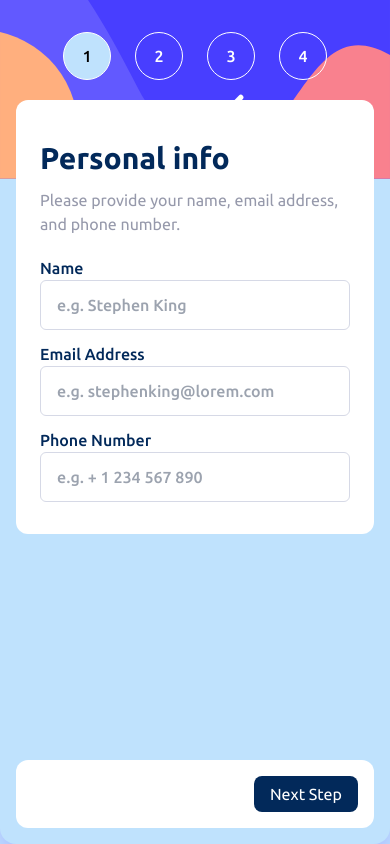
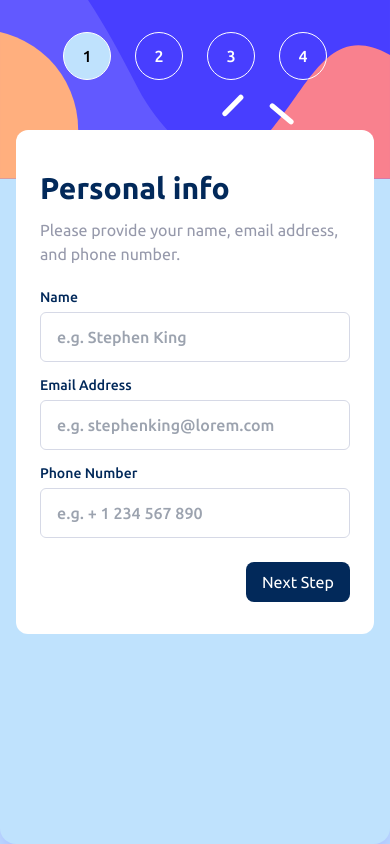
Before and after one commit to pticasolovey20/multy-step-form, a React (Create React App) app: page / in a window 390 px wide. Built offline with nearby package versions, Linux system fonts and the light colour scheme.

Commit message:
updated layout

```diff
--- a/src/App.jsx
+++ b/src/App.jsx
@@ -4,7 +4,6 @@ import { Outlet, Route, Routes, useNavigate } from "react-router-dom";
 
 import Layout from "./component/layout";
 import SideBar from "./component/side-bar";
-import Button from "./component/button";
 
 import { classNames } from "./utils";
 import { steps } from "./constants";
@@ -52,7 +51,7 @@ const App = () => {
 				className={classNames(
 					"h-full md:h-[80%] lg:h-[600px]",
 					"w-full md:w-[90%] lg:w-[850px]",
-					"flex flex-col md:flex-row",
+					"flex flex-col md:flex-row justify-between",
 					"md:gap-4 p-0 md:p-4 rounded-2xl",
 					"md:bg-neutral-white shadow-primary-pastel-blue shadow-[0px_10px_20px]"
 				)}
@@ -61,8 +60,9 @@ const App = () => {
 
 				<div
 					className={classNames(
-						"relative md:static w-full sm:[60%] md:w-[65%] h-full p-4 sm:p-8 md:p-0",
-						"top-[-45px] xs:top-[-95px] sm:top-[-180px]"
+						"relative md:static",
+						"w-full md:w-[65%]",
+						"-top-[20%] xs:-top-[23%] p-4 sm:p-8 md:p-0"
 					)}
 				>
 					<Routes>
@@ -71,6 +71,7 @@ const App = () => {
 								<Outlet
 									context={{
 										finish,
+										activeStep,
 										handlePrevStep,
 										handleNextStep,
 										handleConfirm,
@@ -87,32 +88,6 @@ const App = () => {
 						</Route>
 					</Routes>
 				</div>
-
-				{!finish && (
-					<div className="relative px-4 sm:px-8 pb-4 md:hidden">
-						<div
-							className={classNames(
-								"flex justify-end md:hidden",
-								"p-4 md:p-6 rounded-xl bg-neutral-white",
-								activeStep > 0 ? "justify-between" : "justify-end"
-							)}
-						>
-							{activeStep > 0 && (
-								<Button
-									onClick={handlePrevStep}
-									label="Go Back"
-									styles="text-neutral-cool-gray hover:text-primary-marine-blue"
-								/>
-							)}
-
-							<Button
-								onClick={activeStep < steps.length - 1 ? handleNextStep : handleConfirm}
-								label={activeStep < steps.length - 1 ? "Next Step" : "Confirm"}
-								styles="text-white bg-primary-marine-blue hover:bg-primary-marine-blue/80"
-							/>
-						</div>
-					</div>
-				)}
 			</div>
 		</Layout>
 	);
--- a/src/component/button/index.jsx
+++ b/src/component/button/index.jsx
@@ -5,7 +5,7 @@ const Button = ({ label, type = "submit", onClick, styles }) => {
 		<button
 			type={type}
 			onClick={onClick}
-			className={classNames("sm:font-medium", "px-4 sm:px-6 py-1.5 sm:py-2.5 rounded-lg duration-300", styles)}
+			className={classNames("sm:font-medium", "px-4 sm:px-8 py-2 sm:py-3 rounded-lg duration-300", styles)}
 		>
 			{label}
 		</button>
--- a/src/component/input/index.jsx
+++ b/src/component/input/index.jsx
@@ -2,9 +2,9 @@ import { classNames } from "../../utils";
 
 const Input = ({ label, id, type = "text", placeholder, autoComplete = "off", register, errors }) => {
 	return (
-		<div className="flex flex-col gap-1 md:gap-2">
-			<div className="flex justify-between leading-none">
-				<label htmlFor={id} className="text-primary-marine-blue font-medium">
+		<div className="flex flex-col gap-2">
+			<div className="flex items-center justify-between text-sm md:text-base leading-none">
+				<label htmlFor={id} className="text-primary-marine-blue font-medium sm:font-semibold">
 					{label}
 				</label>
 
--- a/src/component/layout/index.jsx
+++ b/src/component/layout/index.jsx
@@ -8,7 +8,7 @@ const Layout = ({ children }) => {
 				"flex md:items-center md:justify-center"
 			)}
 		>
-			<main className="w-full flex md:justify-center relative">{children}</main>
+			<main className="w-full flex md:justify-center">{children}</main>
 		</section>
 	);
 };
--- a/src/component/side-bar/index.jsx
+++ b/src/component/side-bar/index.jsx
@@ -8,8 +8,8 @@ const SideBar = ({ activeStep }) => {
 	const { matches: SVG } = useMediaQuery("min-width", 768);
 
 	return (
-		<div className="relative w-full md:w-[37%] rounded-xl">
-			<div className="md:absolute relative h-full">{SVG ? <DesctopBG /> : <MobileBG />}</div>
+		<div className="relative w-full md:w-[37%] lg:w-[34%] rounded-xl">
+			{SVG ? <DesctopBG /> : <MobileBG />}
 			<Stepper activeStep={activeStep} />
 		</div>
 	);
--- a/src/component/stepper/index.jsx
+++ b/src/component/stepper/index.jsx
@@ -3,11 +3,11 @@ import { steps } from "../../constants";
 
 const Stepper = ({ activeStep }) => {
 	return (
-		<div className={classNames("flex justify-center")}>
 		<div
 			className={classNames(
-					"flex flex-row md:flex-col gap-6 md:gap-8 p-6 md:p-8",
-					"absolute top-2 md:top-0 md:left-0 z-10"
+				"w-full flex flex-row md:flex-col",
+				"justify-center gap-6 md:gap-8 p-6 md:p-8",
+				"absolute top-2 md:top-1 md:left-0 z-10"
 			)}
 		>
 			{steps.map(({ label, description }, index) => (
@@ -32,7 +32,6 @@ const Stepper = ({ activeStep }) => {
 				</div>
 			))}
 		</div>
-		</div>
 	);
 };
 
--- a/src/component/stepper/steps/Addons.jsx
+++ b/src/component/stepper/steps/Addons.jsx
@@ -12,11 +12,11 @@ const Addons = () => {
 		<form
 			onSubmit={handleSubmit(onSubmit)}
 			className={classNames(
-				"flex flex-col lg:h-full",
+				"h-full flex flex-col justify-evenly",
 				"gap-6 md:gap-4 rounded-xl",
 				"bg-neutral-white overflow-hidden",
 				"px-6 md:px-8 lg:px-10",
-				"md:!pl-2 lg:!pl-6",
+				"md:!pl-3 lg:!pl-6",
 				"py-10 md:py-4 lg:py-8",
 				"pb-8 md:!pb-4"
 			)}
@@ -26,9 +26,9 @@ const Addons = () => {
 				<span className="text-neutral-cool-gray">Add-ons help enhance your gaming experience.</span>
 			</div>
 
-			<div className="flex-1"></div>
+			<div className="flex flex-col gap-4 md:gap-6"></div>
 
-			<div className="hidden md:flex justify-between">
+			<div className="w-full flex justify-between">
 				<Button
 					onClick={handlePrevStep}
 					label="Go Back"
--- a/src/component/stepper/steps/YourInfo.jsx
+++ b/src/component/stepper/steps/PersonalInfo.jsx
@@ -4,7 +4,7 @@ import { classNames } from "../../../utils";
 import Button from "../../button";
 import Input from "../../input";
 
-const YourInfo = () => {
+const PersonalInfo = () => {
 	const { handleNextStep, handleSubmit, register, errors } = useOutletContext();
 
 	const onSubmit = async () => handleNextStep();
@@ -13,11 +13,11 @@ const YourInfo = () => {
 		<form
 			onSubmit={handleSubmit(onSubmit)}
 			className={classNames(
-				"flex flex-col lg:h-full",
+				"h-full flex flex-col justify-evenly",
 				"gap-6 md:gap-4 rounded-xl",
 				"bg-neutral-white overflow-hidden",
 				"px-6 md:px-8 lg:px-10",
-				"md:!pl-2 lg:!pl-6",
+				"md:!pl-3 lg:!pl-6",
 				"py-10 md:py-4 lg:py-8",
 				"pb-8 md:!pb-4"
 			)}
@@ -57,7 +57,7 @@ const YourInfo = () => {
 				/>
 			</div>
 
-			<div className="hidden md:flex justify-end h-full">
+			<div className="w-full flex justify-end">
 				<Button
 					type="submit"
 					label="Next Step"
@@ -68,4 +68,4 @@ const YourInfo = () => {
 	);
 };
 
-export default YourInfo;
+export default PersonalInfo;
--- a/src/component/stepper/steps/SelectPlan.jsx
+++ b/src/component/stepper/steps/SelectPlan.jsx
@@ -12,11 +12,11 @@ const SelectPlan = () => {
 		<form
 			onSubmit={handleSubmit(onSubmit)}
 			className={classNames(
-				"flex flex-col lg:h-full",
+				"h-full flex flex-col justify-evenly",
 				"gap-6 md:gap-4 rounded-xl",
 				"bg-neutral-white overflow-hidden",
 				"px-6 md:px-8 lg:px-10",
-				"md:!pl-2 lg:!pl-6",
+				"md:!pl-3 lg:!pl-6",
 				"py-10 md:py-4 lg:py-8",
 				"pb-8 md:!pb-4"
 			)}
@@ -26,9 +26,9 @@ const SelectPlan = () => {
 				<span className="text-neutral-cool-gray">You have the option of monthly or yearly billing.</span>
 			</div>
 
-			<div className="flex-1"></div>
+			<div className="flex flex-col gap-4 md:gap-6"></div>
 
-			<div className="hidden md:flex justify-between">
+			<div className="w-full flex justify-between">
 				<Button
 					onClick={handlePrevStep}
 					label="Go Back"
--- a/src/component/stepper/steps/Summary.jsx
+++ b/src/component/stepper/steps/Summary.jsx
@@ -15,11 +15,11 @@ const Summary = () => {
 		<form
 			onSubmit={handleSubmit(onSubmit)}
 			className={classNames(
-				"flex flex-col lg:h-full",
+				"h-full flex flex-col justify-evenly",
 				"gap-6 md:gap-4 rounded-xl",
 				"bg-neutral-white overflow-hidden",
 				"px-6 md:px-8 lg:px-10",
-				"md:!pl-2 lg:!pl-6",
+				"md:!pl-3 lg:!pl-6",
 				"py-10 md:py-4 lg:py-8",
 				"pb-8 md:!pb-4"
 			)}
@@ -29,9 +29,9 @@ const Summary = () => {
 				<span className="text-neutral-cool-gray">Double-check everything looks OK before confirming.</span>
 			</div>
 
-			<div className="flex-1"></div>
+			<div className="flex flex-col gap-4 md:gap-6"></div>
 
-			<div className="hidden md:flex justify-between">
+			<div className="w-full flex justify-between">
 				<Button
 					onClick={handlePrevStep}
 					label="Go Back"
@@ -41,7 +41,7 @@ const Summary = () => {
 				<Button
 					type="submit"
 					label="Confirm"
-					styles="text-white bg-primary-marine-blue hover:bg-primary-purplish-blue"
+					styles="text-white bg-primary-marine-blue hover:bg-primary-marine-blue/80"
 				/>
 			</div>
 		</form>
--- a/src/component/stepper/steps/ThankYou.jsx
+++ b/src/component/stepper/steps/ThankYou.jsx
@@ -6,20 +6,16 @@ const ThankYou = () => {
 	return (
 		<div
 			className={classNames(
-				"h-full flex flex-col",
-				"justify-center gap-4",
-				"px-6 md:px-10 md:pt-8 py-16 md:py-4"
+				"md:h-full flex flex-col justify-evenly",
+				"gap-6 md:gap-4 rounded-xl",
+				"bg-neutral-white overflow-hidden",
+				"px-6 md:px-8 lg:px-10",
+				"md:!pl-3 lg:!pl-6",
+				"py-16 md:py-4 md:!pb-4 lg:py-8",
+				"mb-[140px] sm:mb-[150px] md:mb-0"
 			)}
 		>
-			<div
-				className={classNames(
-					"flex flex-col items-center gap-8 md:gap-6",
-					"px-6 md:px-8 lg:px-10",
-					"py-10 md:py-4 lg:py-8",
-					"pb-8 md:!pb-4",
-					"rounded-xl bg-neutral-white"
-				)}
-			>
+			<div className="flex flex-col items-center gap-4 md:gap-6">
 				<ThankIcon />
 
 				<h1 className="text-4xl font-bold text-primary-marine-blue">Thank You!</h1>
--- a/src/constants/index.js
+++ b/src/constants/index.js
@@ -1,4 +1,4 @@
-import YourInfo from "../component/stepper/steps/YourInfo";
+import PersonalInfo from "../component/stepper/steps/PersonalInfo";
 import SelectPlan from "../component/stepper/steps/SelectPlan";
 import Addons from "../component/stepper/steps/Addons";
 import Summary from "../component/stepper/steps/Summary";
@@ -8,7 +8,7 @@ export const steps = [
 		label: "Your Info",
 		href: "",
 		description: "step 1",
-		component: <YourInfo />,
+		component: <PersonalInfo />,
 	},
 	{
 		label: "Select plan",
```
Lines whose indentation alone changed are shown as unchanged.
